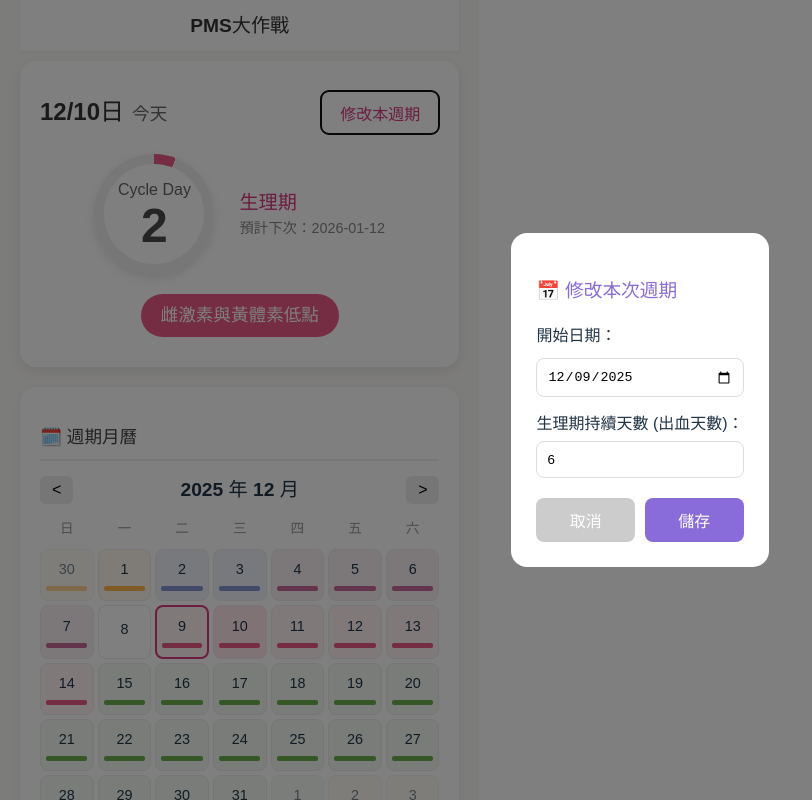
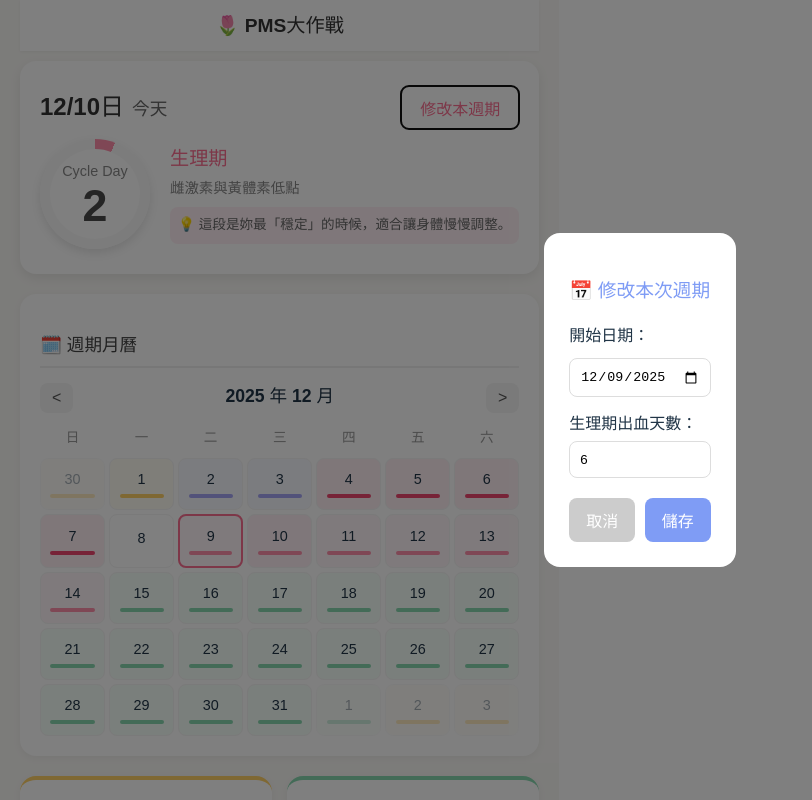
Before and after one commit to phoebehaungs/phoebe-cycle-tracker, a React (Vite) app: page / in a window 1280 px wide. Both pictures are taken after a click on the button "修改本週期". Shown: the top 800 px of the page, without its empty margins (0-812 px from the left). Built offline with nearby package versions, Linux system fonts and the light colour scheme.

Commit message:
Update App.tsx

```diff
--- a/src/App.tsx
+++ b/src/App.tsx
@@ -1,7 +1,7 @@
 // @ts-nocheck
 import React, { useState, useMemo, useCallback, useEffect } from 'react';
 
-// --- 1. 定義資料結構 (Type Definitions) ---
+// --- 1. 定義資料結構 ---
 
 interface PhaseDefinition {
   name: string;
@@ -50,90 +50,88 @@ const INITIAL_HISTORY: CycleRecord[] = [
 const LOCAL_STORAGE_KEY = 'phoebeCycleHistory';
 const SYMPTOM_STORAGE_KEY = 'phoebeSymptomRecords';
 
-// 核心規則 (UI 顏色與靜態資料來源)
 const PHASE_RULES: PhaseDefinition[] = [
   {
     name: '生理期',
     startDay: 1,
-    endDay: 6, // 預設值，會被動態覆蓋
-    symptoms: ['疲倦、容易想休息', '偶爾子宮悶感', '心情比較安靜'],
-    diet: ['食慾偏低或正常', '想吃冰（典型的荷爾蒙反應）'],
+    endDay: 6,
+    symptoms: ['疲倦、想休息', '偶爾子宮悶感', '心情安靜'],
+    diet: ['食慾偏低/正常', '想吃冰(荷爾蒙反應)'],
     care: [
-      '不需要逼自己運動',
-      '多喝暖身飲（紅棗黑豆枸杞茶）',
+      '不逼自己運動',
+      '多喝暖身飲(紅棗茶)',
       '早餐多一點蛋白質'
     ],
     tips: '這段是妳最「穩定」的時候，適合讓身體慢慢調整。',
-    color: '#E95A85',
-    lightColor: '#FFE7EE',
+    color: '#FF8FAB', // 溫暖粉紅
+    lightColor: '#FFF0F5',
     hormone: '雌激素與黃體素低點',
-    accent: '#D63A7F'
+    accent: '#FB6F92'
   },
   {
     name: '濾泡期 (黃金期)',
-    startDay: 7, // 預設值，會被動態覆蓋
+    startDay: 7,
     endDay: 24,
-    symptoms: ['精力恢復', '心情平穩', '身體比較輕盈、水腫減少'],
-    diet: ['最容易控制', '食慾最低的階段', '飽足感良好'],
+    symptoms: ['精力恢復', '心情平穩', '水腫減少'],
+    diet: ['食慾最低', '最好控制', '飽足感良好'],
     care: [
-      '最適合：規律吃、穩定作息',
-      '若想減脂，這段最容易有成果',
-      '不需要逼運動，但 Zumba/伸展效果好'
+      '適合減脂/建立習慣',
+      'Zumba/伸展效果好'
     ],
-    tips: '如果妳希望建立新習慣，這段最成功。',
-    color: '#6AB04C',
-    lightColor: '#E9F5E3',
+    tips: '如果妳希望建立新習慣，這段最成功！',
+    color: '#88D8B0', // 溫暖薄荷綠
+    lightColor: '#F0FFF4',
     hormone: '雌激素逐漸上升',
-    accent: '#4CB582'
+    accent: '#48BB78'
   },
   {
     name: '排卵期',
     startDay: 25,
     endDay: 27,
-    symptoms: ['可能出現輕微下腹悶、體溫升高', '精力正常', '水腫開始慢慢回來'],
-    diet: ['食慾稍微上升'],
+    symptoms: ['下腹悶、體溫升高', '水腫慢慢回來'],
+    diet: ['食慾微增', '有些人想吃甜'],
     care: [
       '多喝水、多吃蔬菜',
-      '增加可溶性纖維（玉米、地瓜）維持血糖穩定'
+      '補充可溶性纖維(地瓜)'
     ],
-    tips: '這段是往黃體期過渡，通常會是出現變化的開始。',
-    color: '#FFB84D',
-    lightColor: '#FFF3E0',
+    tips: '這段是往黃體期過渡，是身體出現變化的開始。',
+    color: '#FFD166', // 溫暖黃
+    lightColor: '#FFFBEB',
     hormone: '黃體生成素(LH)高峰',
-    accent: '#F49B00'
+    accent: '#F6AD55'
   },
   {
     name: '黃體期前段',
     startDay: 28,
     endDay: 29,
-    symptoms: ['覺得比較容易累', '情緒敏感'],
-    diet: ['開始有嘴饞的跡象', '想吃東西頻率變高'],
+    symptoms: ['較容易累', '情緒敏感'],
+    diet: ['開始嘴饞', '想吃頻率變高'],
     care: [
-      '提前保護：早餐加蛋白質、下午安全點心、每餐加纖維'
+      '早餐加蛋白質',
+      '下午備好安全點心'
     ],
     tips: '提前兩天準備，比發生後補救更有效。',
-    color: '#8396D1',
-    lightColor: '#E6E9F5',
+    color: '#A5A6F6', // 溫暖紫
+    lightColor: '#F3F4FF',
     hormone: '黃體素開始上升',
-    accent: '#896CD9'
+    accent: '#7F9CF5'
   },
   {
     name: 'PMS 高峰',
     startDay: 30,
     endDay: 33,
-    symptoms: ['焦慮、情緒容易緊繃', '睡不好、水腫', '子宮微微收縮', '身心都比較沒安全感'],
-    diet: ['想吃甜、想吃冰', '正餐後仍想吃、吃完有罪惡感'],
+    symptoms: ['焦慮、情緒緊繃', '睡不好、水腫', '身心較沒安全感'],
+    diet: ['想吃甜/冰', '正餐後仍想吃'],
     care: [
-      '維持血糖穩定 (早餐+蛋白質/下午安全點心)',
-      '補充鎂（減少焦慮和暴食衝動）',
-      '允許自己多吃 5～10% (降低暴食感)',
-      '情緒安撫組 (熱茶/小毯子/深呼吸)'
+      '補充鎂(減少焦慮)',
+      '允許多吃 5～10%',
+      '熱茶/小毯子/深呼吸'
     ],
-    tips: '這是妳最辛苦、最典型的 PMS 時段，請對自己特別溫柔對待。',
-    color: '#C76A9A',
-    lightColor: '#F4E5ED',
+    tips: '這是最辛苦的時段，請對自己特別溫柔對待。',
+    color: '#EF476F', // 暖洋紅
+    lightColor: '#FFE5EC',
     hormone: '黃體素高峰 / 準備下降',
-    accent: '#D1589F'
+    accent: '#D6336C'
   }
 ];
 
@@ -146,6 +144,7 @@ const SYMPTOM_OPTIONS = {
 
 // --- 3. Helper Functions ---
 
+// 確保獲取本地時間的 YYYY-MM-DD 格式
 const getFormattedDate = (date: Date): string => {
   const y = date.getFullYear();
   const m = date.getMonth() + 1;
@@ -185,9 +184,7 @@ const createEmptyRecord = (date: string): SymptomRecord => ({
 // 根據出血天數動態調整規則 (Deep Clone)
 const getRulesForCycle = (periodLength: number = 6): PhaseDefinition[] => {
   const rules = JSON.parse(JSON.stringify(PHASE_RULES));
-  // 調整生理期結束日
   rules[0].endDay = periodLength;
-  // 調整濾泡期開始日 (緊接在生理期後)
   rules[1].startDay = periodLength + 1;
   return rules;
 };
@@ -195,7 +192,7 @@ const getRulesForCycle = (periodLength: number = 6): PhaseDefinition[] => {
 // --- 4. Main Component ---
 
 const PhoebeCycleTracker: React.FC = () => {
-  // 讀取歷史紀錄
+  // 狀態初始化
   const [history, setHistory] = useState<CycleRecord[]>(() => {
     const stored = localStorage.getItem(LOCAL_STORAGE_KEY);
     try {
@@ -208,7 +205,6 @@ const PhoebeCycleTracker: React.FC = () => {
     }
   });
 
-  // 讀取症狀紀錄
   const [symptomRecords, setSymptomRecords] = useState<SymptomRecord[]>(() => {
     const stored = localStorage.getItem(SYMPTOM_STORAGE_KEY);
     try {
@@ -218,7 +214,6 @@ const PhoebeCycleTracker: React.FC = () => {
     }
   });
 
-  // 儲存邏輯
   useEffect(() => {
     localStorage.setItem(LOCAL_STORAGE_KEY, JSON.stringify(history));
   }, [history]);
@@ -227,21 +222,27 @@ const PhoebeCycleTracker: React.FC = () => {
     localStorage.setItem(SYMPTOM_STORAGE_KEY, JSON.stringify(symptomRecords));
   }, [symptomRecords]);
 
-  const [inputDate, setInputDate] = useState(getFormattedDate(new Date()));
+  // 確保 todayStr 是當下的本地時間
+  const [todayStr, setTodayStr] = useState(getFormattedDate(new Date()));
   const [currentMonth, setCurrentMonth] = useState(new Date());
 
+  // 確保組件掛載時更新一次時間，避免 SSR/Hydration 問題
+  useEffect(() => {
+    setTodayStr(getFormattedDate(new Date()));
+  }, []);
+
+  const [inputDate, setInputDate] = useState(todayStr); // 預設輸入框為今天
   const [modalDetail, setModalDetail] = useState<DateDetail | null>(null);
   const [currentRecord, setCurrentRecord] = useState<SymptomRecord | null>(null);
 
   const [editMode, setEditMode] = useState(false);
-  const [editBleedingDays, setEditBleedingDays] = useState(6); // 出血天數
+  const [editBleedingDays, setEditBleedingDays] = useState(6);
   const [editDate, setEditDate] = useState(history[history.length - 1].startDate);
 
   // 核心計算
   const currentCycle = history[history.length - 1];
   const lastStartDate = currentCycle.startDate;
   const currentPeriodLength = currentCycle.periodLength || 6;
-  const todayStr = getFormattedDate(new Date());
 
   const daysPassed = useMemo(() => {
     return getDaysDifference(lastStartDate, todayStr) + 1;
@@ -254,7 +255,6 @@ const PhoebeCycleTracker: React.FC = () => {
     return Math.round(total / completed.length);
   }, [history]);
 
-  // 動態獲取當前階段規則
   const currentRules = useMemo(() => getRulesForCycle(currentPeriodLength), [currentPeriodLength]);
 
   const currentPhase = useMemo(() => {
@@ -262,7 +262,6 @@ const PhoebeCycleTracker: React.FC = () => {
       p => daysPassed >= p.startDay && daysPassed <= p.endDay
     );
     const last = currentRules[currentRules.length - 1];
-    // 如果超出最後定義的天數，仍顯示最後階段(PMS)
     if (daysPassed > last.endDay) return last;
     return found || last;
   }, [daysPassed, currentRules]);
@@ -279,12 +278,9 @@ const PhoebeCycleTracker: React.FC = () => {
     [symptomRecords]
   );
 
-  // 取得某日期所屬階段 (支援歷史週期的不同出血天數)
   const getPhaseForDate = useCallback(
     (date: Date): PhaseDefinition | undefined => {
       const dateStr = getFormattedDate(date);
-
-      // 1. 檢查歷史紀錄
       for (let i = history.length - 2; i >= 0; i--) {
         const h = history[i];
         if (h.length !== null) {
@@ -292,20 +288,16 @@ const PhoebeCycleTracker: React.FC = () => {
           const e = addDays(s, h.length - 1);
           if (dateStr >= s && dateStr <= e) {
             const day = getDaysDifference(s, dateStr) + 1;
-            // 使用該歷史週期的出血天數來產生規則
             const histRules = getRulesForCycle(h.periodLength || 6);
             return histRules.find(p => day >= p.startDay && day <= p.endDay);
           }
         }
       }
-
-      // 2. 檢查當前週期
       const cur = history[history.length - 1];
       if (dateStr >= cur.startDate) {
         const day = getDaysDifference(cur.startDate, dateStr) + 1;
         const curRules = getRulesForCycle(cur.periodLength || 6);
         const found = curRules.find(p => day >= p.startDay && day <= p.endDay);
-        // 若超出範圍，顯示最後一期
         const last = curRules[curRules.length - 1];
         if (day > last.endDay) return last;
         return found || last;
@@ -319,21 +311,17 @@ const PhoebeCycleTracker: React.FC = () => {
     const start = startOfMonth(currentMonth);
     const end = endOfMonth(currentMonth);
     const days: Date[] = [];
-
     const firstDay = start.getDay();
     for (let i = 0; i < firstDay; i++) {
       const d = new Date(start);
       d.setDate(start.getDate() - (firstDay - i));
       days.push(d);
     }
-
     for (let d = new Date(start); d <= end; d.setDate(d.getDate() + 1)) {
       days.push(new Date(d));
     }
-
     const total = days.length;
     const fill = Math.ceil(total / 7) * 7 - total;
-
     for (let i = 1; i <= fill; i++) {
       const d = new Date(end);
       d.setDate(end.getDate() + i);
@@ -342,7 +330,6 @@ const PhoebeCycleTracker: React.FC = () => {
     return days;
   }, [currentMonth]);
 
-  // Handle Date Click
   const handleDateClick = (date: Date) => {
     const dateStr = getFormattedDate(date);
     const phase = getPhaseForDate(date);
@@ -362,7 +349,6 @@ const PhoebeCycleTracker: React.FC = () => {
         }
       }
     }
-
     const cycleDay = getDaysDifference(cycleStart, dateStr) + 1;
     if (cycleDay <= 0) return;
 
@@ -370,26 +356,19 @@ const PhoebeCycleTracker: React.FC = () => {
     const record = existing || createEmptyRecord(dateStr);
 
     setCurrentRecord(record);
-    setModalDetail({
-      date: dateStr,
-      day: cycleDay,
-      phase,
-      record
-    });
+    setModalDetail({ date: dateStr, day: cycleDay, phase, record });
   };
 
   const handleSaveSymptomRecord = () => {
     if (!currentRecord) return;
     const date = currentRecord.date;
     const idx = symptomRecords.findIndex(r => r.date === date);
-
     const isBlank =
       currentRecord.appetite === '' &&
       currentRecord.mood === '' &&
       currentRecord.body === '' &&
       currentRecord.sleep === '' &&
       currentRecord.notes.trim() === '';
-
     const newRecords = [...symptomRecords];
     if (isBlank) {
       if (idx !== -1) newRecords.splice(idx, 1);
@@ -402,13 +381,11 @@ const PhoebeCycleTracker: React.FC = () => {
     setCurrentRecord(null);
   };
 
-  // 處理「這次生理期第一天」
   const handleUpsertPeriodRecord = () => {
     if (!inputDate) return;
     const newDateObj = new Date(inputDate);
     const newDateStr = getFormattedDate(newDateObj);
 
-    // 1. 檢查同月份是否已有紀錄
     const existingIndex = history.findIndex(h => {
         const hDate = new Date(h.startDate);
         return hDate.getFullYear() === newDateObj.getFullYear() &&
@@ -424,20 +401,16 @@ const PhoebeCycleTracker: React.FC = () => {
         if (window.confirm(`檢測到 ${oldDate.slice(0,7)} 已經有一筆紀錄 (${oldDate})。\n\n您是要將其修改為 ${newDateStr} 嗎？\n(這會自動更新後續的週期計算)`)) {
             const updated = [...history];
             updated[existingIndex].startDate = newDateStr;
-
             updated.sort((a, b) => new Date(a.startDate).getTime() - new Date(b.startDate).getTime());
 
-            // 修正上一週期的長度
             if (existingIndex > 0) {
                 const prevStart = updated[existingIndex - 1].startDate;
                 updated[existingIndex - 1].length = getDaysDifference(prevStart, newDateStr);
             }
-            // 修正本週期的長度
             if (existingIndex < updated.length - 1) {
                 const nextStart = updated[existingIndex + 1].startDate;
                 updated[existingIndex].length = getDaysDifference(newDateStr, nextStart);
             }
-
             setHistory(updated);
             setCurrentMonth(newDateObj);
             alert("已更新生理期日期！");
@@ -445,7 +418,6 @@ const PhoebeCycleTracker: React.FC = () => {
         }
     }
 
-    // 2. 新增紀錄
     if (!window.confirm(`確定要將 ${newDateStr} 設為這次生理期第一天嗎？`)) return;
 
     const updated = [...history];
@@ -458,12 +430,12 @@ const PhoebeCycleTracker: React.FC = () => {
             id: Date.now().toString(),
             startDate: newDateStr,
             length: null,
-            periodLength: 6 // 預設出血天數
+            periodLength: 6
         });
         setHistory(updated);
         setCurrentMonth(newDateObj);
     } else {
-        alert("日期必須晚於上一次生理期！若要修改過去日期，請直接輸入該月份日期。");
+        alert("日期必須晚於上一次生理期！");
     }
   };
 
@@ -476,12 +448,8 @@ const PhoebeCycleTracker: React.FC = () => {
       );
       updated[updated.length - 2].length = prev;
     }
-
-    // 更新開始日期
     updated[updated.length - 1].startDate = editDate;
-    // 更新出血天數
     updated[updated.length - 1].periodLength = editBleedingDays;
-
     setHistory(updated);
     setCurrentMonth(new Date(editDate));
     setEditMode(false);
@@ -513,7 +481,7 @@ const PhoebeCycleTracker: React.FC = () => {
       {/* Header */}
       <header style={headerStyle}>
         <div style={{ width: '20px' }}></div>
-        <h1 style={headerTitleStyle}>PMS大作戰</h1>
+        <h1 style={headerTitleStyle}>🌷 PMS大作戰</h1>
         <div style={{ width: '20px' }}></div>
       </header>
 
@@ -521,7 +489,7 @@ const PhoebeCycleTracker: React.FC = () => {
       <div style={dashboardCardStyle}>
         <div style={todayStatusContainerStyle}>
           <span style={todayDateStyle}>
-            {new Date().toLocaleDateString('zh-TW', { month: 'numeric', day: 'numeric' })}日
+            {new Date(todayStr).toLocaleDateString('zh-TW', { month: 'numeric', day: 'numeric' })}日
           </span>
           <span style={todayLabelStyle}>今天</span>
 
@@ -530,7 +498,14 @@ const PhoebeCycleTracker: React.FC = () => {
               setEditDate(lastStartDate);
               setEditMode(true);
             }}
-            style={inlineButtonStyle}
+            style={{
+                background: 'none',
+                border: 'none',
+                color: currentPhase.accent,
+                fontWeight: 'bold',
+                cursor: 'pointer',
+                marginLeft: 'auto'
+            }}
           >
             修改本週期
           </button>
@@ -540,14 +515,14 @@ const PhoebeCycleTracker: React.FC = () => {
           <div
             style={{
               ...circularChartStyle,
-              background: `conic-gradient(${currentPhase.color} ${progressPercent}%, #f0f0f0 ${progressPercent}%)`,
+              background: `conic-gradient(${currentPhase.color} ${progressPercent}%, #f9f9f9 ${progressPercent}%)`,
             }}
           >
             <div style={circularChartInnerStyle}>
-              <div style={{ fontSize: '1rem', color: '#666' }}>Cycle Day</div>
+              <div style={{ fontSize: '0.9rem', color: '#888' }}>Cycle Day</div>
               <div
                 style={{
-                  fontSize: '3rem',
+                  fontSize: '2.8rem',
                   fontWeight: 'bold',
                   color: '#4a4a4a',
                   lineHeight: 1,
@@ -568,25 +543,20 @@ const PhoebeCycleTracker: React.FC = () => {
             >
               {currentPhase.name}
             </div>
-            <div style={{ color: '#888', fontSize: '0.9rem' }}>
-              預計下次：{nextPeriodDate}
+            <div style={{ color: '#888', fontSize: '0.9rem', marginTop: '4px' }}>
+              {currentPhase.hormone}
             </div>
-          </div>
-        </div>
-
-        <div style={{ marginTop: '20px' }}>
-          <div
-            style={{
-              display: 'inline-block',
-              backgroundColor: currentPhase.color,
-              color: 'white',
-              padding: '8px 20px',
-              borderRadius: '25px',
-              fontWeight: 'bold',
-              fontSize: '1.1rem',
-            }}
-          >
-            {currentPhase.hormone}
+            {/* 溫馨提醒直接放在這裡 */}
+            <div style={{
+                marginTop: '8px',
+                fontSize: '0.85rem',
+                color: '#666',
+                backgroundColor: currentPhase.lightColor,
+                padding: '8px',
+                borderRadius: '8px'
+            }}>
+                💡 {currentPhase.tips}
+            </div>
           </div>
         </div>
       </div>
@@ -596,7 +566,7 @@ const PhoebeCycleTracker: React.FC = () => {
         <h3 style={cardTitleStyle}>🗓️ 週期月曆</h3>
         <div style={{ display: 'flex', justifyContent: 'space-between', marginBottom: '15px' }}>
           <button onClick={goToPreviousMonth} style={navButtonStyle}>&lt;</button>
-          <span style={{ fontSize: '1.2rem', fontWeight: 'bold' }}>
+          <span style={{ fontSize: '1.1rem', fontWeight: 'bold' }}>
             {currentMonth.getFullYear()} 年 {currentMonth.getMonth() + 1} 月
           </span>
           <button onClick={goToNextMonth} style={navButtonStyle}>&gt;</button>
@@ -623,31 +593,31 @@ const PhoebeCycleTracker: React.FC = () => {
                   backgroundColor: isToday
                     ? currentPhase.lightColor
                     : phase
-                    ? `${phase.lightColor}80`
+                    ? `${phase.lightColor}90`
                     : 'transparent',
-                  opacity: isCurrentMonth ? 1 : 0.6,
+                  opacity: isCurrentMonth ? 1 : 0.4,
                   border: isPeriodStart
                     ? `2px solid ${phase?.accent || '#E95A85'}`
-                    : '1px solid #eee',
+                    : '1px solid #f5f5f5',
                   cursor: phase ? 'pointer' : 'default',
                 }}
               >
-                <div style={{ fontSize: '0.9rem', marginBottom: '5px' }}>
+                <div style={{ fontSize: '0.9rem', marginBottom: '4px' }}>
                   {date.getDate()}
                 </div>
                 {phase && (
                   <div
                     style={{
                       backgroundColor: phase.color,
-                      height: '5px',
+                      height: '4px',
                       borderRadius: '2px',
-                      width: '80%',
+                      width: '70%',
                       margin: '0 auto',
-                      marginBottom: record ? '3px' : '0',
+                      marginBottom: record ? '2px' : '0',
                     }}
                   ></div>
                 )}
-                {record && <div style={recordDotStyle}></div>}
+                {record && <div style={{...recordDotStyle, backgroundColor: phase?.accent}}></div>}
               </div>
             );
           })}
@@ -665,7 +635,7 @@ const PhoebeCycleTracker: React.FC = () => {
           }}
         >
           <h3 style={cardTitleStyle}>🔮 下次預測</h3>
-          <div style={{ marginBottom: '15px' }}>
+          <div style={{ marginBottom: '12px' }}>
             <div style={predictionLabelStyle}>下次 PMS 高峰：</div>
             <strong style={{ ...predictionDateStyle, color: PHASE_RULES[4].accent }}>
               {nextPMSDate}
@@ -700,13 +670,8 @@ const PhoebeCycleTracker: React.FC = () => {
         </div>
       </div>
 
-      {/* Info Cards */}
-      <div style={{ display: 'grid', gap: '15px', marginTop: '30px' }}>
-        <div style={{ ...cardStyle, backgroundColor: currentPhase.lightColor }}>
-          <h3 style={{ ...cardTitleStyle, color: currentPhase.color }}>💡 溫馨小提醒</h3>
-          <p style={{ fontSize: '1rem', color: '#555' }}>{currentPhase.tips}</p>
-        </div>
-
+      {/* Info Cards - Only Symptoms and Care */}
+      <div style={{ display: 'grid', gap: '15px', marginTop: '20px' }}>
         <div style={cardStyle}>
           <h3 style={cardTitleStyle}>🌡️ 身體症狀與食慾</h3>
           <ul style={listListStyle}>
@@ -769,7 +734,7 @@ const PhoebeCycleTracker: React.FC = () => {
             <label style={{display: 'block', margin: '10px 0'}}>開始日期：</label>
             <input type="date" value={editDate} onChange={e => setEditDate(e.target.value)} style={inputStyle} />
 
-            <label style={{display: 'block', margin: '15px 0 5px'}}>生理期持續天數 (出血天數)：</label>
+            <label style={{display: 'block', margin: '15px 0 5px'}}>生理期出血天數：</label>
             <input type="number" value={editBleedingDays} onChange={e => setEditBleedingDays(parseInt(e.target.value) || 6)} min={3} max={10} style={inputStyle} />
 
             <div style={{ display: 'flex', gap: '10px', marginTop: '20px' }}>
@@ -815,22 +780,21 @@ const RecordDropdown: React.FC<{ label: string; options: string[]; value: string
 const appContainerStyle: React.CSSProperties = { maxWidth: '600px', margin: '0 auto', padding: '0 20px 40px', fontFamily: 'sans-serif', backgroundColor: '#faf9f6', minHeight: '100vh' };
 const headerStyle: React.CSSProperties = { display: 'flex', justifyContent: 'space-between', alignItems: 'center', padding: '15px 0', marginBottom: '10px', backgroundColor: 'white', boxShadow: '0 1px 3px rgba(0,0,0,0.05)' };
 const headerTitleStyle: React.CSSProperties = { fontSize: '1.2rem', margin: 0, color: '#333' };
-const dashboardCardStyle: React.CSSProperties = { backgroundColor: 'white', padding: '30px 20px', textAlign: 'center', marginBottom: '20px', borderRadius: '16px', boxShadow: '0 4px 12px rgba(0,0,0,0.08)' };
-const todayStatusContainerStyle: React.CSSProperties = { display: 'flex', gap: '8px', alignItems: 'baseline' };
+const dashboardCardStyle: React.CSSProperties = { backgroundColor: 'white', padding: '25px 20px', textAlign: 'center', marginBottom: '20px', borderRadius: '16px', boxShadow: '0 4px 12px rgba(0,0,0,0.08)' };
+const todayStatusContainerStyle: React.CSSProperties = { display: 'flex', gap: '8px', alignItems: 'baseline', marginBottom: '10px' };
 const todayDateStyle: React.CSSProperties = { fontSize: '1.5rem', fontWeight: 'bold', color: '#333' };
 const todayLabelStyle: React.CSSProperties = { fontSize: '1.1rem', color: '#666' };
-const inlineButtonStyle: React.CSSProperties = { background: 'none', border: 'none', color: '#D63A7F', fontWeight: 'bold', cursor: 'pointer', marginLeft: 'auto' };
-const circularChartContainerStyle: React.CSSProperties = { display: 'flex', justifyContent: 'center', alignItems: 'center', marginTop: '20px' };
-const circularChartStyle: React.CSSProperties = { width: '120px', height: '120px', borderRadius: '50%', display: 'flex', alignItems: 'center', justifyContent: 'center', boxShadow: '0 4px 10px rgba(0,0,0,0.1)' };
-const circularChartInnerStyle: React.CSSProperties = { width: '100px', height: '100px', borderRadius: '50%', backgroundColor: 'white', display: 'flex', flexDirection: 'column', justifyContent: 'center', alignItems: 'center' };
-const statusTextStyle: React.CSSProperties = { marginLeft: '25px', textAlign: 'left' };
+const circularChartContainerStyle: React.CSSProperties = { display: 'flex', justifyContent: 'center', alignItems: 'center', marginTop: '10px' };
+const circularChartStyle: React.CSSProperties = { width: '110px', height: '110px', borderRadius: '50%', display: 'flex', alignItems: 'center', justifyContent: 'center', boxShadow: '0 4px 10px rgba(0,0,0,0.1)' };
+const circularChartInnerStyle: React.CSSProperties = { width: '90px', height: '90px', borderRadius: '50%', backgroundColor: 'white', display: 'flex', flexDirection: 'column', justifyContent: 'center', alignItems: 'center' };
+const statusTextStyle: React.CSSProperties = { marginLeft: '20px', textAlign: 'left', flex: 1 };
 const cardStyle: React.CSSProperties = { backgroundColor: 'white', padding: '20px', borderRadius: '16px', boxShadow: '0 2px 8px rgba(0,0,0,0.05)' };
 const cardTitleStyle: React.CSSProperties = { fontSize: '1.1rem', borderBottom: '2px solid #f0f0f0', paddingBottom: '8px', marginBottom: '15px', color: '#444' };
-const navButtonStyle: React.CSSProperties = { background: '#eee', border: 'none', padding: '5px 12px', borderRadius: '6px', cursor: 'pointer' };
+const navButtonStyle: React.CSSProperties = { background: '#f5f5f5', border: 'none', padding: '6px 12px', borderRadius: '8px', cursor: 'pointer', color: '#555' };
 const calendarGridStyle: React.CSSProperties = { display: 'grid', gridTemplateColumns: 'repeat(7, 1fr)', gap: '4px' };
 const dayNameStyle: React.CSSProperties = { textAlign: 'center', fontSize: '0.85rem', color: '#999', marginBottom: '5px' };
 const calendarDayStyle: React.CSSProperties = { minHeight: '50px', borderRadius: '8px', border: '1px solid #f5f5f5', display: 'flex', flexDirection: 'column', alignItems: 'center', justifyContent: 'center', cursor: 'pointer', position: 'relative' };
-const recordDotStyle: React.CSSProperties = { width: '5px', height: '5px', borderRadius: '50%', backgroundColor: '#896CD9', position: 'absolute', bottom: '4px' };
+const recordDotStyle: React.CSSProperties = { width: '5px', height: '5px', borderRadius: '50%', position: 'absolute', bottom: '4px', right: '4px' };
 const gridContainerStyle: React.CSSProperties = { display: 'flex', gap: '15px', flexWrap: 'wrap', marginTop: '20px' };
 const predictionLabelStyle: React.CSSProperties = { fontSize: '0.9rem', color: '#888', marginBottom: '4px' };
 const predictionDateStyle: React.CSSProperties = { fontSize: '1.3rem', fontWeight: 'bold' };
@@ -840,5 +804,6 @@ const listListStyle: React.CSSProperties = { paddingLeft: '20px', lineHeight: '1
 const modalOverlayStyle: React.CSSProperties = { position: 'fixed', top: 0, left: 0, right: 0, bottom: 0, backgroundColor: 'rgba(0,0,0,0.5)', display: 'flex', alignItems: 'center', justifyContent: 'center', zIndex: 1000 };
 const modalContentStyle: React.CSSProperties = { backgroundColor: 'white', padding: '25px', borderRadius: '16px', maxWidth: '90%' };
 const baseButtonStyle: React.CSSProperties = { flex: 1, padding: '10px', border: 'none', borderRadius: '8px', color: 'white', fontSize: '1rem', cursor: 'pointer' };
+const symptomRecordBoxStyle: React.CSSProperties = { marginTop: '20px' };
 
 export default PhoebeCycleTracker;
```
